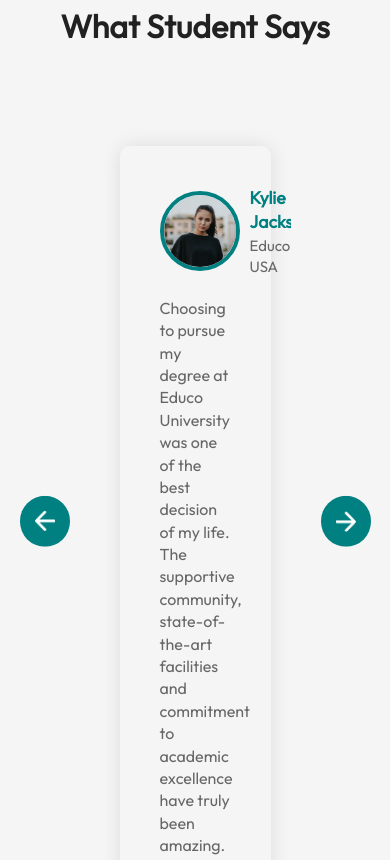
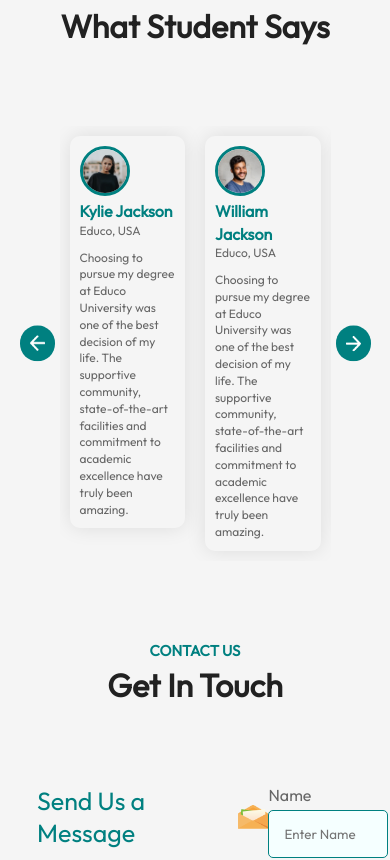
Before and after one commit to Promise-Digitals/educo.-university-website, a React (Vite) app: page / in a window 390 px wide. Shown: the part 3945-4805 px from the top of the page. Built offline with nearby package versions, Linux system fonts and the light colour scheme.

Commit message:
Update Testimonials.css

```diff
--- a/src/Components/Testimonials/Testimonials.css
+++ b/src/Components/Testimonials/Testimonials.css
@@ -62,3 +62,45 @@
 .user-info h3{
     color: teal;
 }
+
+/* -------- Media Query --------- */
+@media (max-width: 800px) {
+    .testimonials{
+        padding: 0 40px;
+    }
+
+    .next-btn, .back-btn{
+        padding: 10px;
+        width: 35px;
+    }
+
+    .testimonials ul li{
+        padding: 10px;
+    }
+
+    .slide{
+        padding: 10px;
+    }
+
+    .slide img{
+        width: 50px;
+        border: 3px solid teal;
+    }
+
+}
+
+@media (max-width: 600px) {
+    .user-info{
+        display: block;
+        margin-bottom: 10px;
+        font-size: 12px;
+    }
+
+    .user-info h3{
+        font-size: 16px;
+    }
+
+    .slider p{
+        font-size: 12px;
+    }
+}
```
